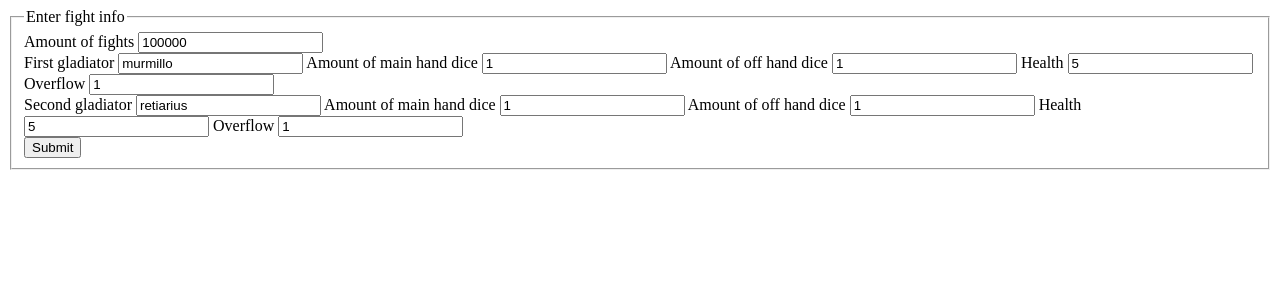
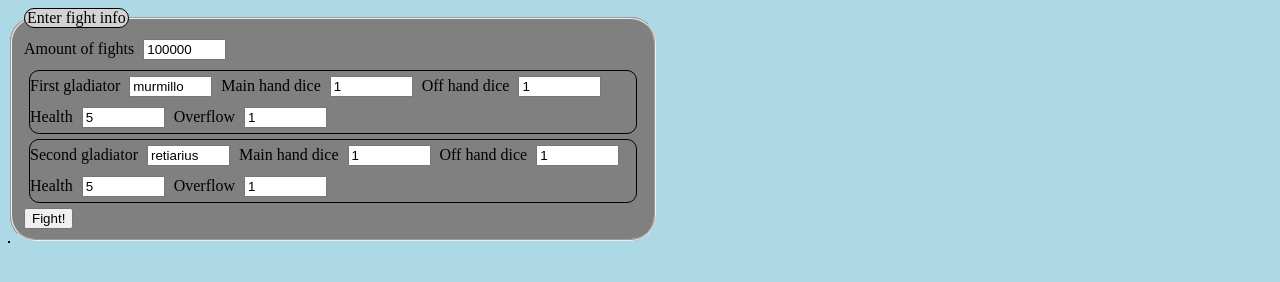
Before and after one commit to endere/Morituri, a plain HTML site: page index.html in a window 1280 px wide. Drawn offline with Linux system fonts and the light colour scheme.

Commit message:
trying to swap branch from gh pages

```diff
--- a/app.js
+++ b/app.js
@@ -192,11 +192,11 @@ function fight(fightAmount,gladA,diceOneA,diceTwoA,hpA,overFlowA,gladB,diceOneB,
   }
   createElement('tr', 'id', 'tableRow', '', document.getElementById('holder'));
   createElement('li', 'class', 'results', 'The first gladiator won ' + firstWins, document.getElementById('tableRow'));
-  createElement('li', 'class', 'results', 'That is ' + ((firstWins / fightAmount) * 100) + '%', document.getElementById('tableRow'));
+  createElement('li', 'class', 'results', 'That is ' + round(((firstWins / fightAmount) * 100), 2) + '%', document.getElementById('tableRow'));
   createElement('li', 'class', 'results', 'The second gladiator won ' + otherWins, document.getElementById('tableRow'));
-  createElement('li', 'class', 'results', 'That is ' + ((otherWins / fightAmount) * 100) + '%', document.getElementById('tableRow'));
+  createElement('li', 'class', 'results', 'That is ' + round(((otherWins / fightAmount) * 100), 2) + '%', document.getElementById('tableRow'));
   createElement('li', 'class', 'results', 'There were ' + ties + 'ties!', document.getElementById('tableRow'));
-  createElement('li', 'class', 'results', 'That is ' + ((ties / fightAmount) * 100) + '%', document.getElementById('tableRow'));
+  createElement('li', 'class', 'results', 'That is ' + round(((ties / fightAmount) * 100), 2) + '%', document.getElementById('tableRow'));
 }
 function roll(amount){
   var results = [];
@@ -207,6 +207,11 @@ function roll(amount){
   //console.log(results);
   return results;
 };
+function round(value, decimals){
+  return Number(Math.round(value + 'e' + decimals) + 'e-' + decimals);
+  // Rounding function found at http://www.jacklmoore.com/notes/rounding-in-javascript/
+  //by Jack Moore
+}
 function gatherData(amount){
   var sides = [1,2,3,4,5,6];
   var results = roll(amount);
--- a/index.html
+++ b/index.html
@@ -12,14 +12,14 @@
           <legend>Enter fight info</legend>
           <label for="amount">Amount of fights</label>
           <input type="text" name="amount" value="100000">
-          <div id='firstglad'>
+          <div class="glad" id='firstglad'>
             <label for="gladiatorA">First gladiator</label>
             <input type="text" name="gladiatorA" value="murmillo">
 
-            <label for="diceOneA">Amount of main hand dice</label>
+            <label for="diceOneA">Main hand dice</label>
             <input type="text" name="diceOneA" value="1">
 
-            <label for="diceTwoA">Amount of off hand dice</label>
+            <label for="diceTwoA">Off hand dice</label>
             <input type="text" name="diceTwoA" value="1">
 
             <label for="healthA">Health</label>
@@ -28,14 +28,14 @@
             <label for="overflowA">Overflow</label>
             <input type="text" name="overflowA" value="1">
           </div>
-          <div id ='secondGlad'>
+          <div class="glad" id ='secondGlad'>
             <label for="gladiatorB">Second gladiator</label>
             <input type="text" name="gladiatorB" value="retiarius">
 
-            <label for="diceOneB">Amount of main hand dice</label>
+            <label for="diceOneB">Main hand dice</label>
             <input type="text" name="diceOneB" value="1">
 
-            <label for="diceTwoB">Amount of off hand dice</label>
+            <label for="diceTwoB">Off hand dice</label>
             <input type="text" name="diceTwoB" value="1">
 
             <label for="healthB">Health</label>
@@ -44,7 +44,7 @@
             <label for="overflowB">Overflow</label>
             <input type="text" name="overflowB" value="1">
           </div>
-          <button type="submit" name="submit">Submit</button>
+          <button type="submit" name="submit">Fight!</button>
         </fieldset>
       </form>
     </div>
--- a/style.css
+++ b/style.css
@@ -0,0 +1,35 @@
+body{
+background-color: lightblue;
+}
+.form{
+  max-height: 600px;
+  max-width: 650px;
+}
+fieldset{
+    border-radius: 25px;
+    background-color: gray;
+}
+input{
+  width: 75px;
+  margin: 5px;
+}
+.glad{
+  border: 1px solid;
+  margin: 5px;
+  border-radius: 10px;
+}
+
+legend{
+  text-align: left;
+  border-radius: 25px;
+  border: 1px solid;
+  position: relative;
+  background-color: lightgray;
+}
+table{
+  border: 1px solid;
+}
+td{
+  max-width: 100px;
+  border: 1px solid;
+}
```
